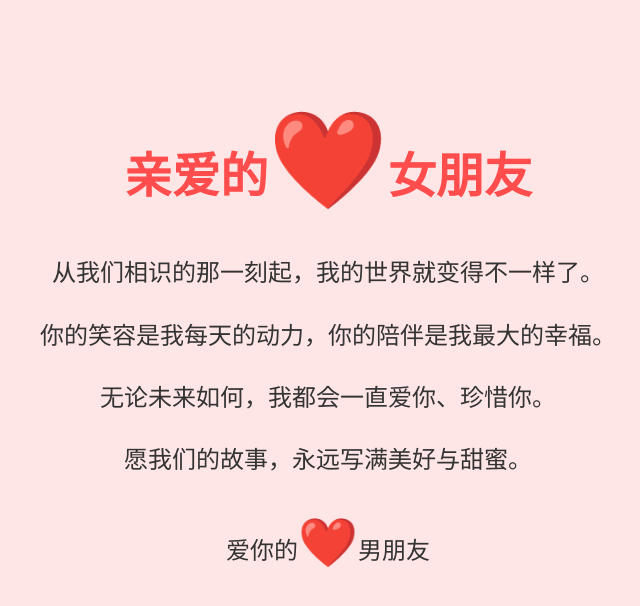
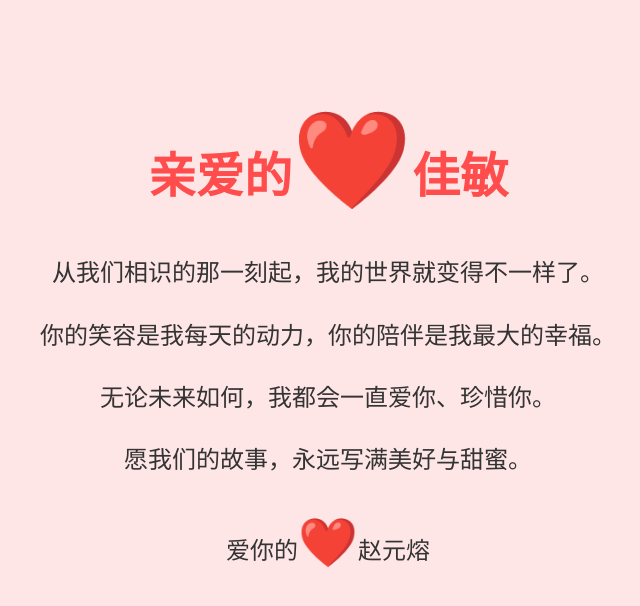
Before and after one commit to zhaoyuanrong0203/fjm, a plain HTML site: page index.html in a window 1280 px wide. Shown: the whole page, without its empty margins (312-952 px from the left). Drawn offline with Linux system fonts and the light colour scheme.

Commit message:
Update index.html

```diff
--- a/index.html
+++ b/index.html
@@ -30,11 +30,11 @@
     </style>
 </head>
 <body>
-    <h1>亲爱的<span class="heart">❤️</span>女朋友</h1>
+    <h1>亲爱的<span class="heart">❤️</span>佳敏</h1>
     <p>从我们相识的那一刻起，我的世界就变得不一样了。</p>
     <p>你的笑容是我每天的动力，你的陪伴是我最大的幸福。</p>
     <p>无论未来如何，我都会一直爱你、珍惜你。</p>
     <p>愿我们的故事，永远写满美好与甜蜜。</p>
-    <p>爱你的<span class="heart">❤️</span>男朋友</p>
+    <p>爱你的<span class="heart">❤️</span>赵元熔</p>
 </body>
 </html>
```
